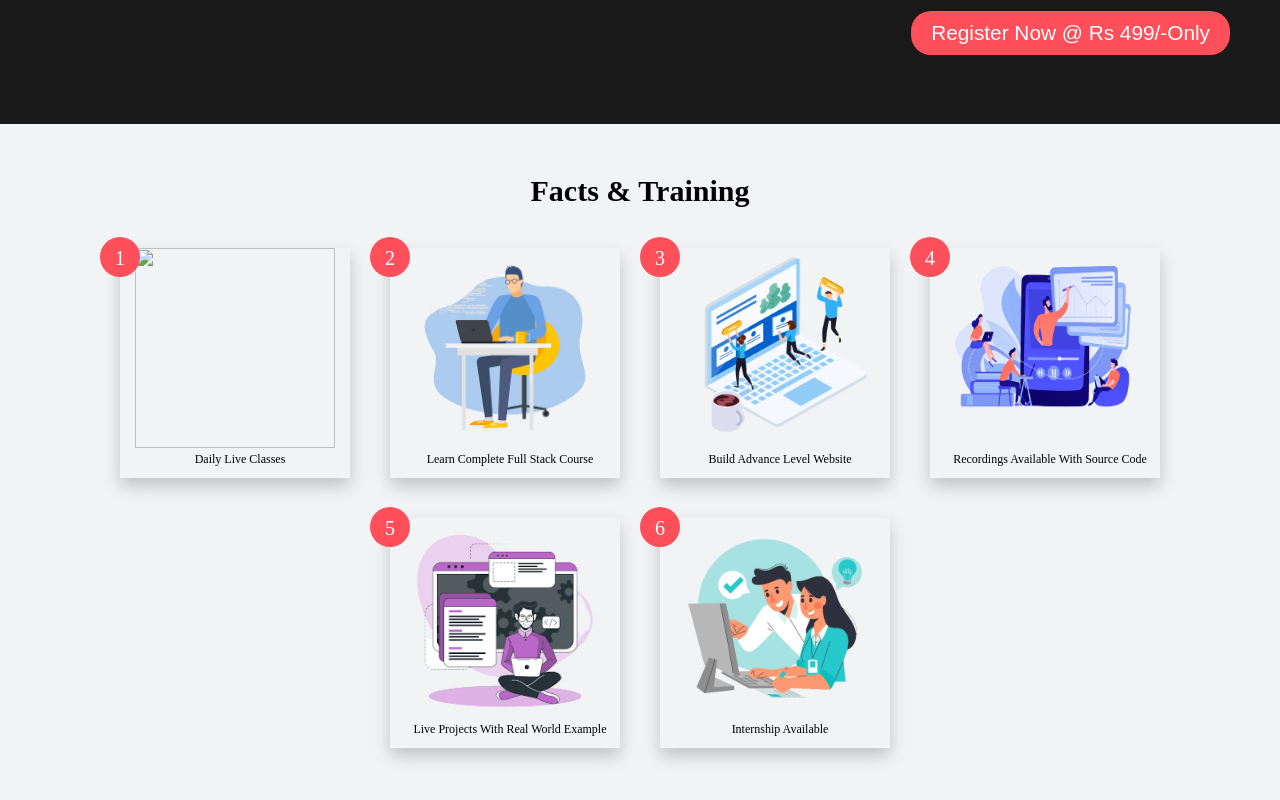
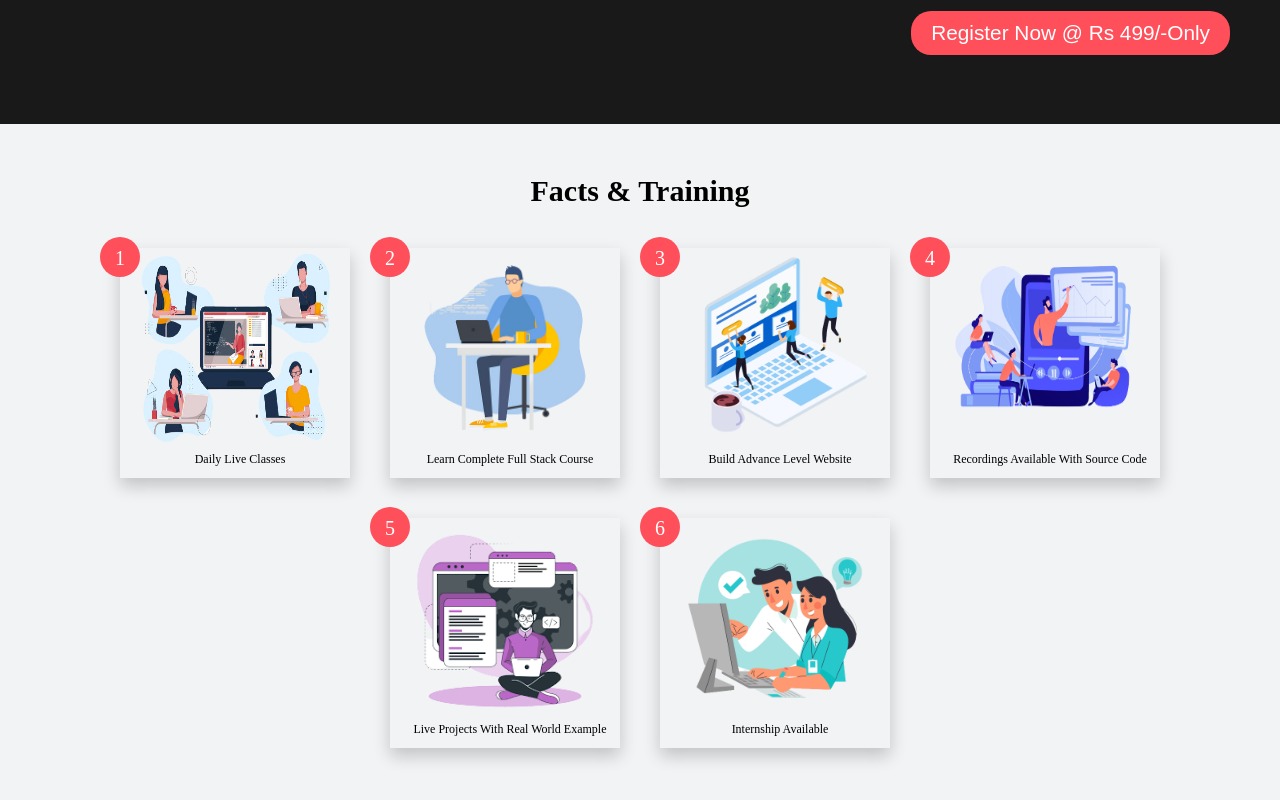
Before and after one commit to abhishek84patel/codeupskill-, a plain HTML site: page index.html in a window 1280 px wide. Shown: the part 3076-3876 px from the top of the page. Drawn offline with Linux system fonts and the light colour scheme.

Commit message:
Update index.html

```diff
--- a/index.html
+++ b/index.html
@@ -277,7 +277,7 @@
                 <div class="div0">
 
 
-                    <img src="/codeupskillclone/fact img/fact 1.png" alt="">
+                    <img src="./fact img/fact 1.png" alt="">
                     <p>Daily Live Classes</p>
                     <span>1</span>
                 </div>
```
